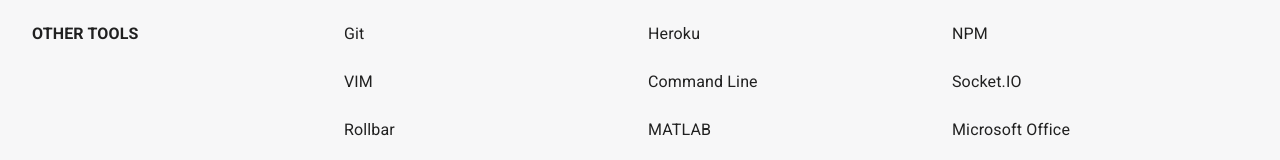
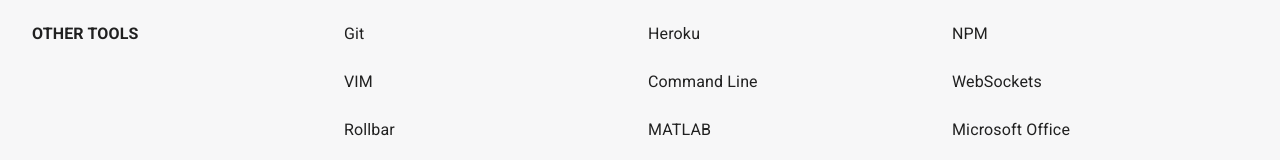
Before and after one commit to JSONJuggler/portfolio, a Next.js app: page /about in a window 1280 px wide. Shown: the part 1329-1489 px from the top of the page. Built offline with nearby package versions, Linux system fonts and the light colour scheme.

Commit message:
small update to skills section

```diff
--- a/pages/about.js
+++ b/pages/about.js
@@ -243,7 +243,7 @@
                   <Typography variant="body1">Command Line</Typography>
                 </Grid>
                 <Grid item className={classes.gridEntry} xs={6} md={4}>
-                  <Typography variant="body1">Socket.IO</Typography>
+                  <Typography variant="body1">WebSockets</Typography>
                 </Grid>
                 <Grid item className={classes.gridEntry} xs={6} md={4}>
                   <Typography variant="body1">Rollbar</Typography>
```
